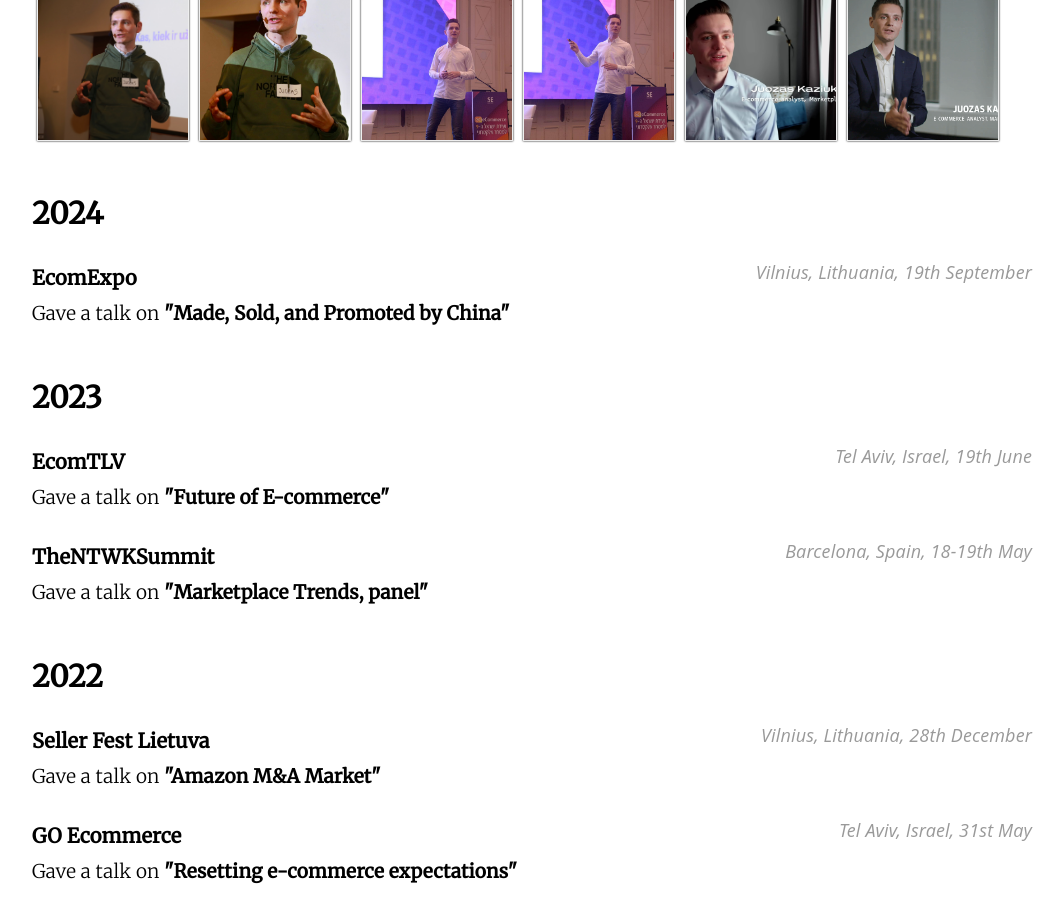
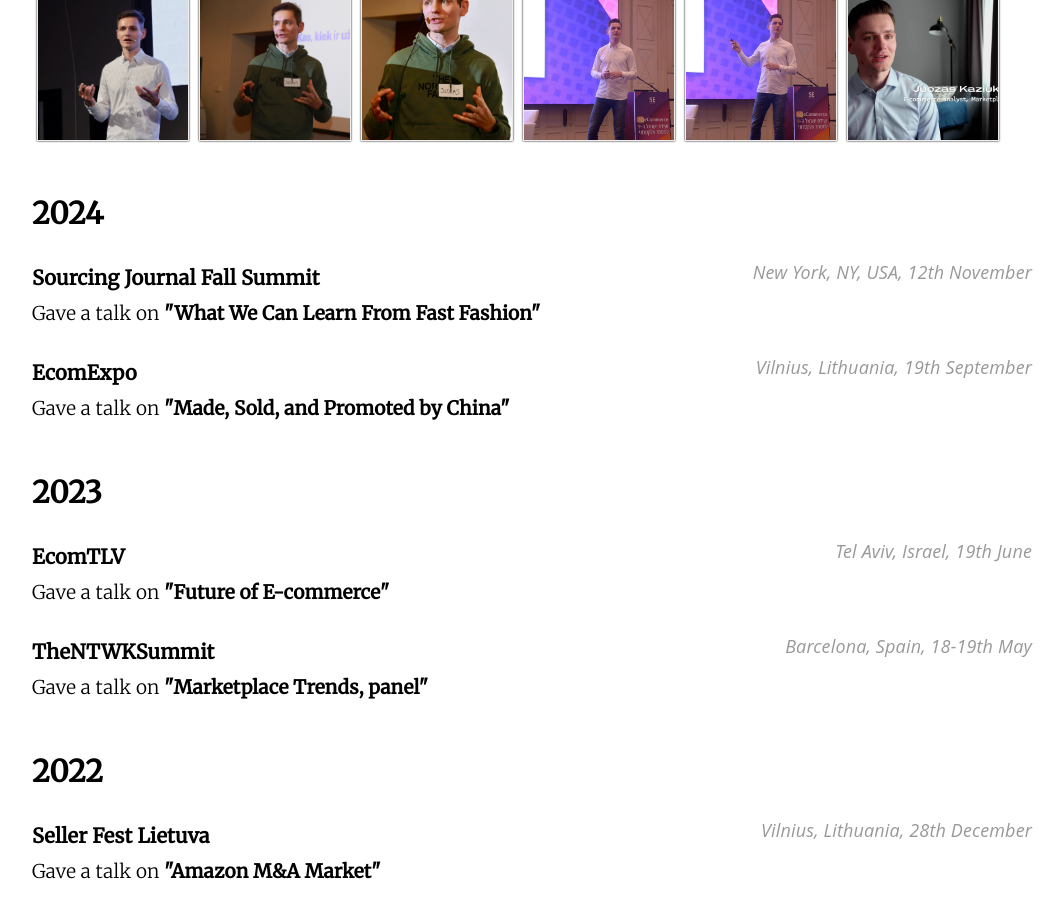
Before and after one commit to juokaz/juokaz.com, a Jekyll site: the page built from conferences.html, in a window 1280 px wide and 900 px high, scrolled down 419 px. Shown: the whole window, without its empty margins (108-1172 px from the left). Built offline with Jekyll 4.4.1, drawn with Linux system fonts in a browser that asks for light colours.

Commit message:
Add Sourcing Journal 2024 conference

```diff
--- a/_config.yml
+++ b/_config.yml
@@ -3,6 +3,7 @@ permalink: /blog/:title
 url: https://juokaz.com
 
 pictures:
+  - juozas-kaziukenas-at-sjfallsummit2024-2024-november.jpg
   - juozas-kaziukenas-at-ecomexpo-vilnius-2024-september-1.jpg
   - juozas-kaziukenas-at-ecomexpo-vilnius-2024-september-2.jpg
   - juozas-kaziukenas-at-ecomexpo-vilnius-2024-september-3.jpg
@@ -110,6 +111,11 @@ pictures:
 conferences:
   - year: 2024
     talks:
+    - title: Sourcing Journal Fall Summit
+      location: New York, NY, USA
+      date: 12th November
+      spoken:
+          - title: What We Can Learn From Fast Fashion
     - title: EcomExpo
       location: Vilnius, Lithuania
       date: 19th September
```
Also changed, not shown: pictures/juozas-kaziukenas-at-sjfallsummit2024-2024-november.jpg (added).
